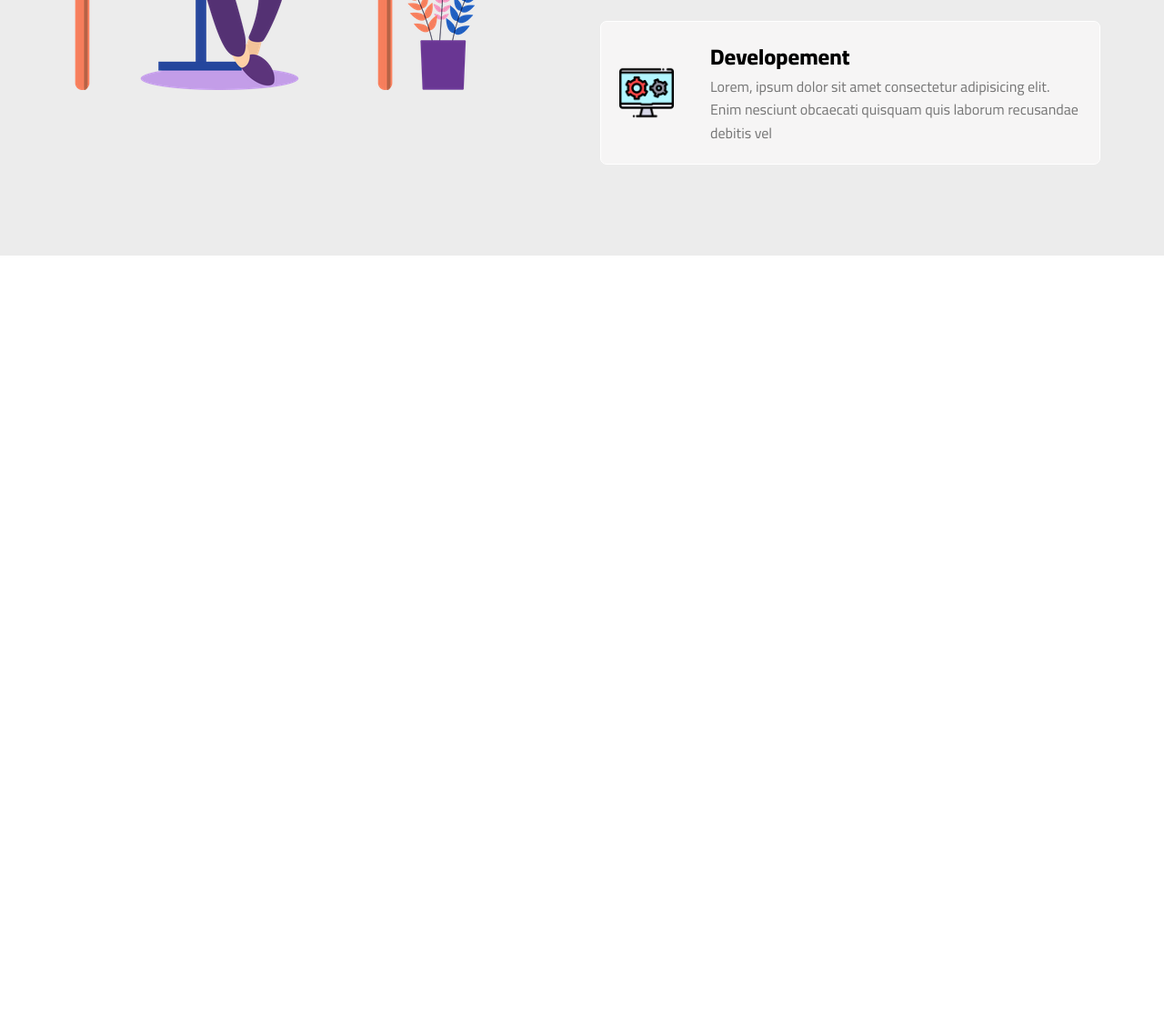
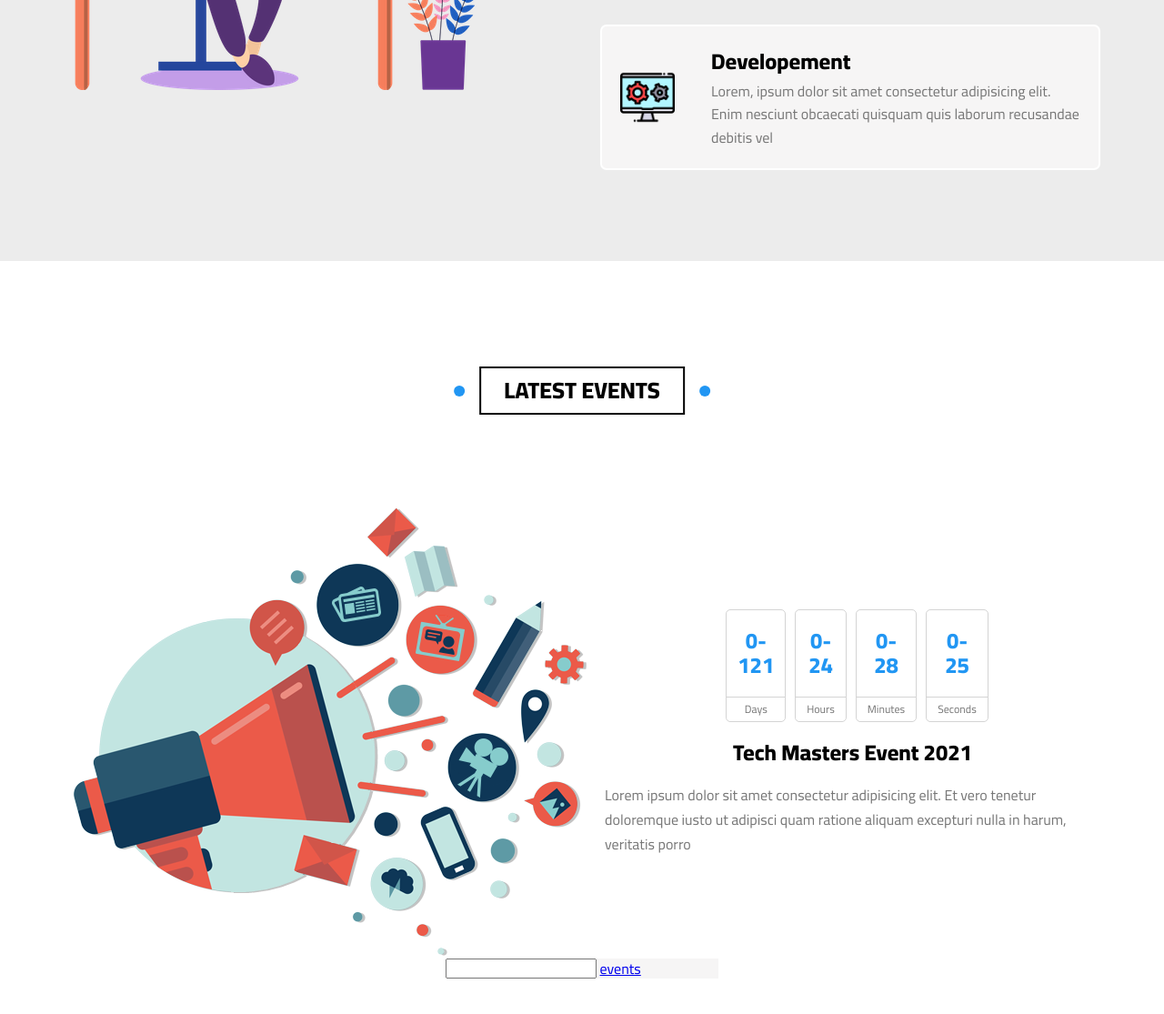
Before and after one commit to AhmedAbdoMadkour/elzero_template_three, a plain HTML site: page index.html in a window 1280 px wide. Shown: the part 8718-9833 px from the top of the page at 91% size. Before the commit the page ends 8999 px from the top, so only its background shows below. Drawn offline with Linux system fonts and the light colour scheme.

Commit message:
create section events

```diff
--- a/css/main.css
+++ b/css/main.css
@@ -900,6 +900,12 @@ header .container nav ul li:last-of-type .mega_menu .links ul {
 }
 
 @media (max-width:762px) {
+    .ourskills .container {
+        display: grid;
+        grid-template-columns: repeat(auto-fill, minmax(350px, 1fr));
+        gap: 40px;
+    }
+
     .ourskills .container img {
         display: none;
     }
@@ -928,7 +934,7 @@ header .container nav ul li:last-of-type .mega_menu .links ul {
 .works .container .card_works .work {
     display: flex;
     background-color: #f6f5f5;
-    border: 1px solid white;
+    border: 2px solid white;
     border-radius: 7px;
     align-items: center;
     position: relative;
@@ -944,7 +950,7 @@ header .container nav ul li:last-of-type .mega_menu .links ul {
     top: 50%;
     left: 50%;
     transform: translate(-50%, -50%);
-    background-color: #ededed7a;
+    background-color: hsla(0, 0%, 93%, 0.575);
     transition: var(--main-transition);
 }
 
@@ -987,6 +993,84 @@ header .container nav ul li:last-of-type .mega_menu .links ul {
 }
 
 /* end works */
+/* start latest events */
+.events {
+    padding-top: var(--main-padding-top);
+    padding-bottom: var(--main-padding-bottom);
+}
+
+.events .container {
+    display: grid;
+    grid-template-columns: repeat(auto-fill, minmax(400px, 1fr));
+    gap: 50px;
+    align-items: center;
+    position: relative;
+}
+
+
+.events .container .master_event .time_event {
+    display: flex;
+    justify-content: center;
+
+}
+
+.events .container .master_event .time_event .card_time {
+    border: 1px solid #d4d4d4;
+    margin-left: 10px;
+    text-transform: capitalize;
+    border-radius: 5px;
+    text-align: center;
+}
+
+.events .container .master_event .time_event .card_time h2 {
+    padding: 20px 12px;
+    color: var(--main-color);
+}
+
+.events .container .master_event .time_event .card_time p {
+    padding: 6px 12px;
+    border-top: 1px solid #d4d4d4;
+    font-size: 12px;
+    color: #777;
+}
+
+.events .container .master_event .time_event .card_time:hover,
+.events .container .master_event .time_event .card_time:hover p {
+    border-color: var(--main-color);
+}
+
+.events .container .master_event .text_event h2 {
+    text-align: center;
+    padding: 20px 0;
+}
+
+.events .container .master_event .text_event p {
+    color: #777;
+    line-height: 1.7;
+}
+
+
+.events .container .sub_events {
+    position: absolute;
+    left: 50%;
+    bottom: 0;
+    transform: translateX(-50%);
+    background-color: #f6f5f5;
+    width: 300px;
+
+}
+
+@media (max-width:991px) {
+    .events .container img {
+        display: none;
+    }
+
+    .events .container .master_event .time_event .text_event {
+        text-align: center;
+    }
+}
+
+/* end latest events */
 /* start animation */
 
 @keyframes padd_landing {
--- a/index.html
+++ b/index.html
@@ -531,6 +531,43 @@
         </div>
     </section>
     <!-- end works -->
+    <!-- start latest events -->
+    <section class="events" id="events">
+        <h1 class="maintitle">latest events</h1>
+        <div class="container">
+            <img src="image/events.png" alt="">
+            <div class="master_event">
+                <div class="time_event">
+                    <div class="card_time">
+                        <h2>0-<br>121</h2>
+                        <p>days</p>
+                    </div>
+                    <div class="card_time">
+                        <h2>0-<br>24</h2>
+                        <p>hours</p>
+                    </div>
+                    <div class="card_time">
+                        <h2>0-<br>28</h2>
+                        <p>minutes</p>
+                    </div>
+                    <div class="card_time">
+                        <h2>0-<br>25</h2>
+                        <p>seconds</p>
+                    </div>
+                </div>
+                <div class="text_event">
+                    <h2>Tech Masters Event 2021</h2>
+                    <p>Lorem ipsum dolor sit amet consectetur adipisicing elit. Et vero tenetur doloremque iusto
+                        ut adipisci quam ratione aliquam excepturi nulla in harum, veritatis porro</p>
+                </div>
+            </div>
+            <div class="sub_events">
+                <input type="email" name="" id="">
+                <a href="events">events</a>
+            </div>
+        </div>
+    </section>
+    <!-- end latest events -->
 </body>
 
 </html>
```
